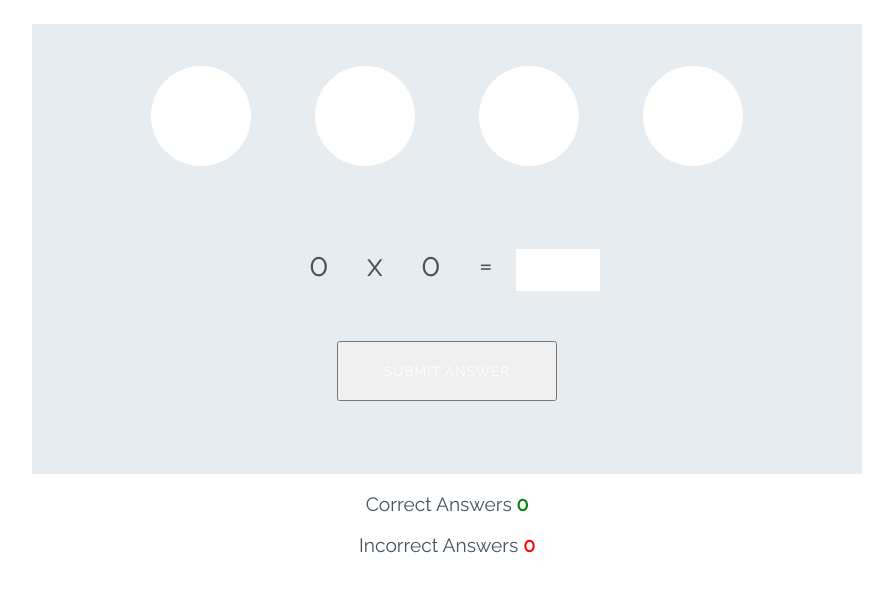
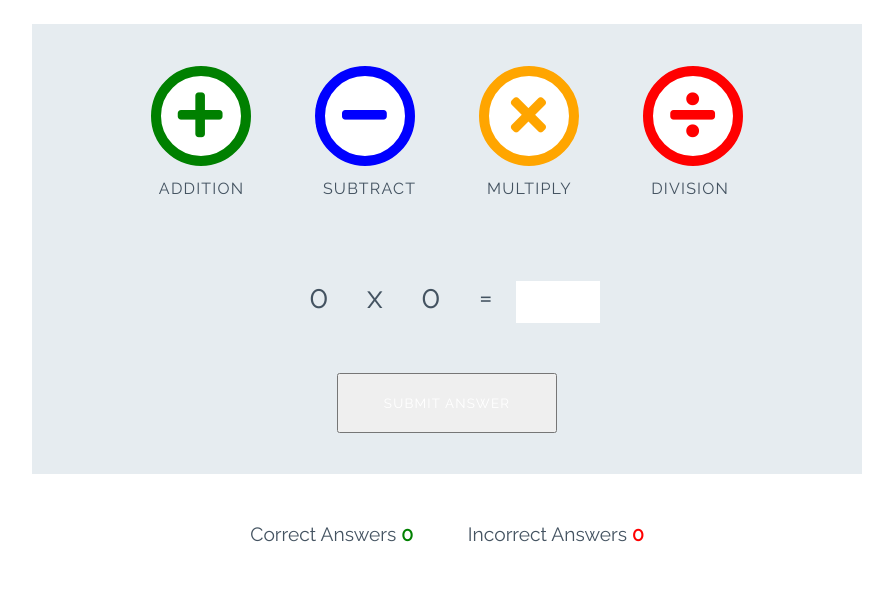
Before and after one commit to Indk0/Love-Maths-Project, a plain HTML site: page index.html in a window 1280 px wide. Shown: the part 79-670 px from the top of the page, without its empty margins (193-1086 px from the left). Drawn offline with Linux system fonts and the light colour scheme.

Commit message:
Fix styling bug

```diff
--- a/assets/css/style.css
+++ b/assets/css/style.css
@@ -109,6 +109,14 @@ body {
     font-size: 3.2rem;
     margin: 0 30px;
     transition: all 0.5s;
+}
+
+.btn--big::after {
+    content: attr(data-type);
+    font-size: 1rem;
+    color: #445361;
+    position: relative;
+    left: -0.5em;
 }
 
 .btn--blue {
--- a/index.html
+++ b/index.html
@@ -1,14 +1,17 @@
 <!DOCTYPE html>
 <html lang="en">
+
 <head>
     <meta charset="UTF-8">
     <meta name="viewport" content="width=device-width, initial-scale=1.0">
     <!-- Font/Icons -->
-    <link rel="stylesheet" href="https://use.fontawesome.com/releases/v5.7.2/css/all.css" integrity="sha384-fnmOCqbTlWIlj8LyTjo7mOUStjsKC4pOpQbqyi7RrhN7udi9RwhKkMHpvLbHG9Sr" crossorigin="anonymous">
+    <link rel="stylesheet" href="https://use.fontawesome.com/releases/v5.7.2/css/all.css"
+        integrity="sha384-fnmOCqbTlWIlj8LyTjo7mOUStjsKC4pOpQbqyi7RrhN7udi9RwhKkMHpvLbHG9Sr" crossorigin="anonymous">
     <link href="https://fonts.googleapis.com/css?family=Raleway%7CRighteous" rel="stylesheet">
     <link rel="stylesheet" href="assets/css/style.css">
     <title>Document</title>
 </head>
+
 <body>
     <h1 class="heading">
         <img class="logo" src="assets/images/logo.png" alt="Love Maths Logo">Love Maths
@@ -16,16 +19,16 @@
 
     <div class="game-area">
         <div class="controls-area">
-            <button class="btn btn--big btn-green">
+            <button data-type="addition" class="btn btn--big btn--green">
                 <i class="fas fa-plus"></i>
             </button>
-            <button class="btn btn--big btn-blue">
+            <button data-type="subtract" class="btn btn--big btn--blue">
                 <i class="fas fa-minus"></i>
             </button>
-            <button class="btn btn--big btn-orange">
+            <button data-type="multiply" class="btn btn--big btn--orange">
                 <i class="fas fa-times"></i>
             </button>
-            <button class="btn btn--big btn-red">
+            <button data-type="division" class="btn btn--big btn--red">
                 <i class="fas fa-divide"></i>
             </button>
         </div>
@@ -37,14 +40,15 @@
             <p class="answer-message">Enter Answer:</p>
             <input id="answer-box" type="number">
         </div>
-        <button class="btn btn--grey">Submit Answer</button>
+        <button data-type="submit" class="btn btn--grey">Submit Answer</button>
     </div>
 
     <div class="score-area">
-        <p class="score">Correct Answers <span id="score">0</span></p>
-        <p class="score">Incorrect Answers <span id="incorrect">0</span></p>
+        <p class="scores">Correct Answers <span id="score">0</span></p>
+        <p class="scores">Incorrect Answers <span id="incorrect">0</span></p>
     </div>
 
     <script src="assets/js/script.js"></script>
 </body>
+
 </html>
```
